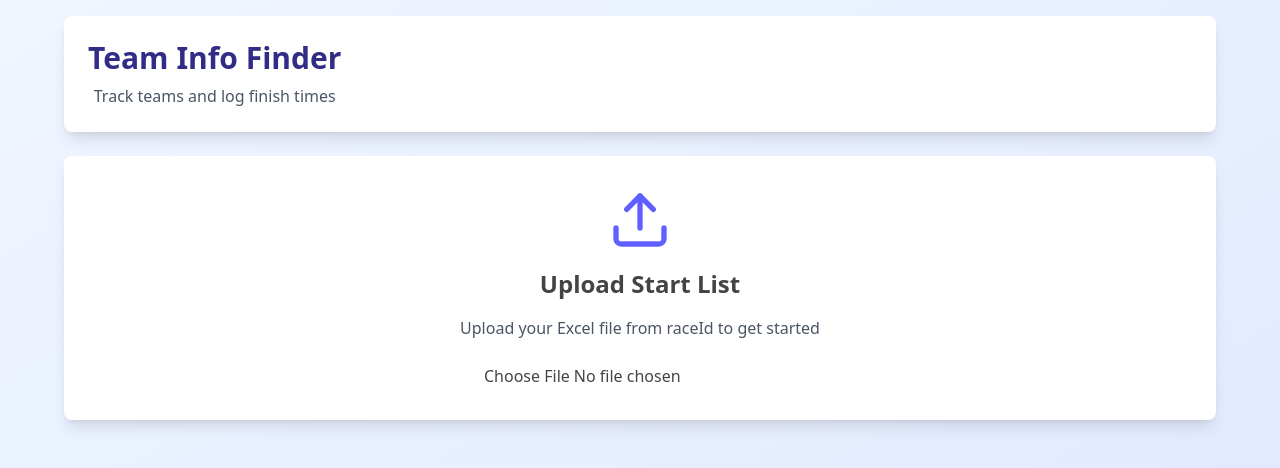
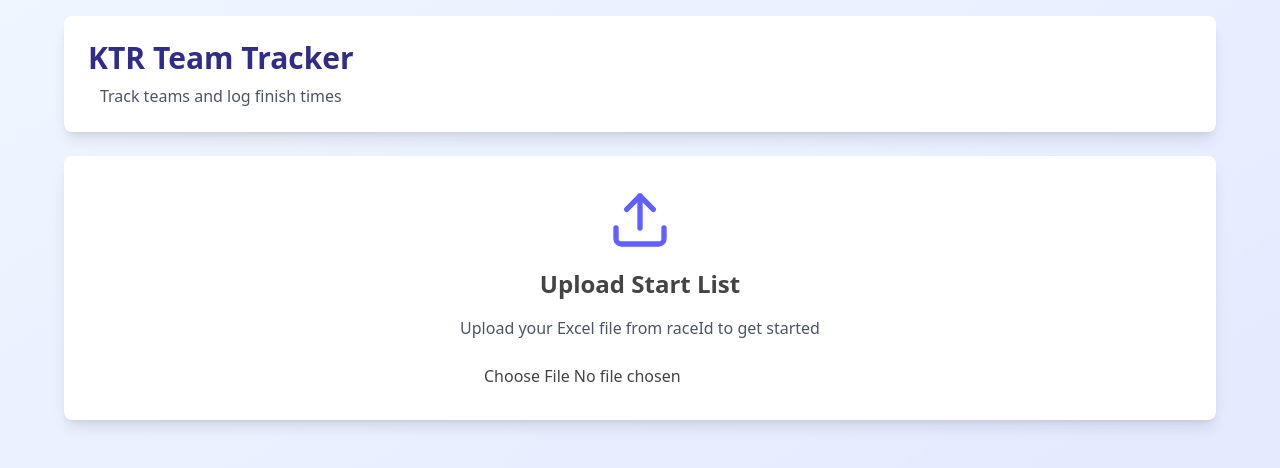
Before and after one commit to robertfrodin/raceteamtracker, a React (Vite) app: page / in a window 1280 px wide. Shown: the top 468 px of the page. Built offline with nearby package versions, Linux system fonts and the light colour scheme.

Commit message:
updated app name

```diff
--- a/index.html
+++ b/index.html
@@ -4,7 +4,7 @@
     <meta charset="UTF-8" />
     <link rel="icon" type="image/svg+xml" href="/vite.svg" />
     <meta name="viewport" content="width=device-width, initial-scale=1.0" />
-    <title>raceteamtracker</title>
+    <title>KTR Team Tracker</title>
   </head>
   <body>
     <div id="root"></div>
--- a/src/RaceTracker.tsx
+++ b/src/RaceTracker.tsx
@@ -310,7 +310,7 @@ export default function RaceTracker() {
         <header className="bg-white rounded-lg shadow-lg p-6 mb-6">
           <div className="flex justify-between items-center">
             <div>
-              <h2 className="text-3xl font-bold text-indigo-900 mb-2">Team Info Finder</h2>
+              <h2 className="text-3xl font-bold text-indigo-900 mb-2">KTR Team Tracker</h2>
               <p className="text-gray-600 hidden sm:block">Track teams and log finish times</p>
             </div>
             {runners.length > 0 && (
```
